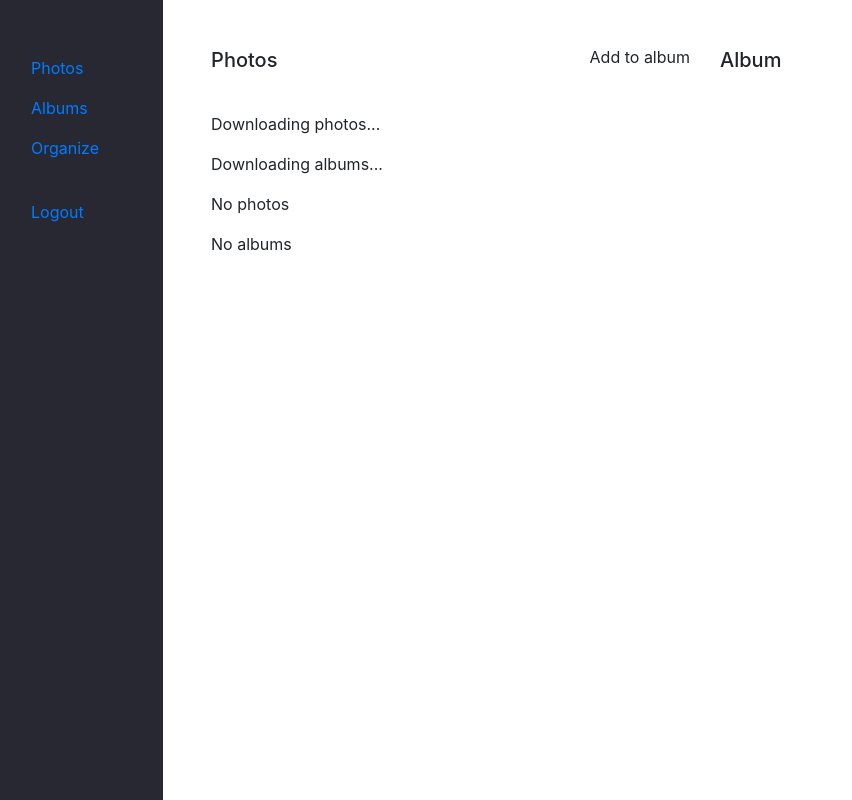
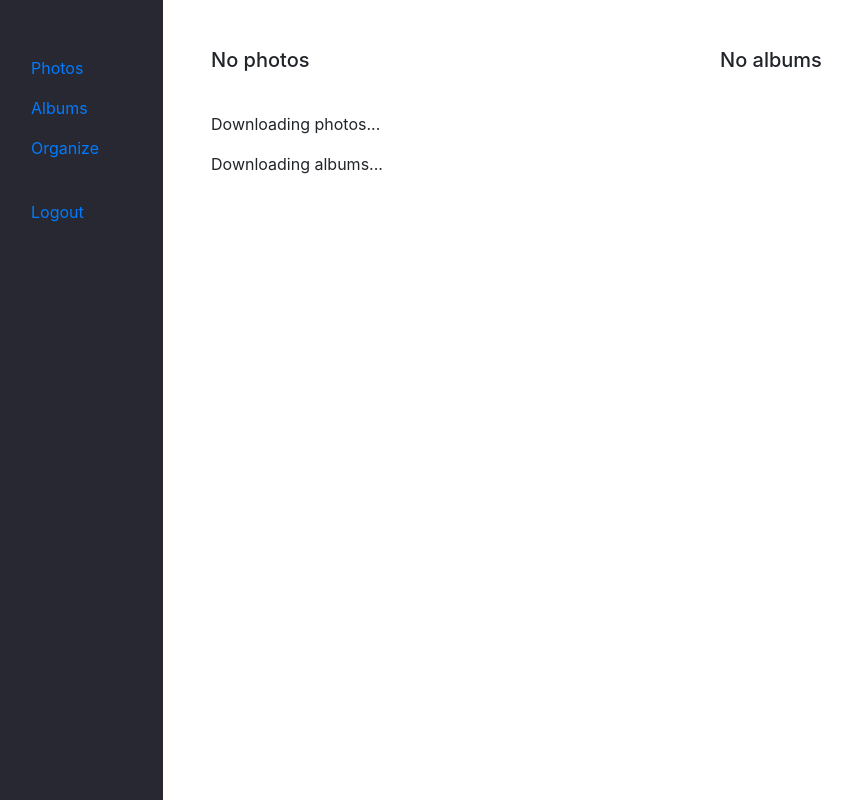
Before and after one commit to kresdl/photo-ui, a React (Create React App) app: page /user/organize in a window 1280 px wide. Shown: the whole page, without its empty margins (33-885 px from the left). Built offline with nearby package versions, Linux system fonts and the light colour scheme.

Commit message:
messages and typography

```diff
--- a/src/collapsable-list-factory.tsx
+++ b/src/collapsable-list-factory.tsx
@@ -9,14 +9,14 @@ type TransitionStyles = Partial<Record<TransitionStatus, CSSProperties>>
 
 type Props<T> = React.PropsWithoutRef<TransitionGroupProps> & {
   items?: T[],
-  children: (item: T, style: CSSProperties | undefined, ref: (em: HasClientHeight | null | undefined) => void) => React.ReactElement,
+  children: (item: T, style: CSSProperties | undefined, ref: (em: HasClientHeight | null) => void) => React.ReactElement,
   duration: number | string
 }
 
 const useCollapse = (duration: number | string) => {
   const styles = useRef<TransitionStyles | undefined>()
 
-  const ref = useCallback((em: HasClientHeight | null | undefined) => {
+  const ref = useCallback((em: HasClientHeight | null) => {
     if (!em) return
 
     // Negative bottom margin to emulate collapsing/expanding behavior and shift content below upwards/downwards.
--- a/src/components/Album.tsx
+++ b/src/components/Album.tsx
@@ -1,9 +1,15 @@
 import React from 'react'
 import { SavedAlbum } from '../types'
+import styled from 'styled-components'
+
+const H2 = styled.h2`
+  font-size: 1.2rem;
+  font-weight: 400;
+`
 
 const Album: React.FC<SavedAlbum> = ({ id, title }) =>
   <div className="d-flex justify-content-between p-3 border rounded">
-    <h5 className="mb-1">{title}</h5>
+    <H2 className="mb-1">{title}</H2>
     <small>{id}</small>
   </div>
 
--- a/src/components/AlbumEditor.tsx
+++ b/src/components/AlbumEditor.tsx
@@ -55,7 +55,13 @@ const AlbumEditor: React.FC = () => {
         </div>
       </div>
       <div className="col-lg-6">
-        <h5 className="mb-4"><span>Albums</span><small className="float-right">Delete</small></h5>
+        <h5 className="mb-4">
+          {
+            albums?.length
+              ? <><span>Albums</span><small className="float-right">Delete</small></>
+              : <span>No albums</span>
+          }
+        </h5>
         <Albums items={albums?.sort(byTitle)} onSelect={discard} />
       </div>
     </div>
--- a/src/components/AlbumSelect.tsx
+++ b/src/components/AlbumSelect.tsx
@@ -2,7 +2,7 @@ import React from 'react'
 import { SavedAlbum } from '../types'
 
 type Props = {
-  albums: SavedAlbum[] | null | undefined
+  albums: SavedAlbum[] | undefined
   onChange: (id: number) => unknown,
   selected: number | undefined
 }
--- a/src/components/Organize.tsx
+++ b/src/components/Organize.tsx
@@ -63,38 +63,46 @@ const Organize: React.FC = () => {
     removePhoto(id, albumId!)
   }
 
-  const hasPhotos = photos?.length,
-    hasAlbums = albums?.length,
-    ready = (hasPhotos && hasAlbums) || null,
-    noPhotosMsg = !hasPhotos && 'No photos',
-    noAlbumsMsg = !hasAlbums && 'No albums'
+  const ready = (photos?.length && albums?.length) || null
 
   return (
     <div className="row">
       <div className="col-lg-6 pb-3 pb-lg-0">
-        <h5 className="mb-4"><span>Photos</span><small className="float-right">Add to album</small></h5>
+        <h5 className="mb-4">
+          {
+            photos?.length
+              ? <><span>Photos</span><small className="float-right">Add to album</small></>
+              : <span>No photos</span>
+          }
+        </h5>
         {
-          ready &&
-          <Photos items={photos} onSelect={add} />
+          ready && <Photos items={photos} onSelect={add} />
         }
         <div className="pt-3">
           {
             [photosMsg, albumsMsg, albumMsg, addMsg, removeMsg,
-              albumsErr, photosErr, albumErr, addErr, removeErr,
-              noPhotosMsg, noAlbumsMsg]
+              albumsErr, photosErr, albumErr, addErr, removeErr]
               .map(msg => msg && <p key={msg}>{msg}</p>)
           }
         </div>
       </div>
       <div className="col-lg-6">
-        <h5 className="mb-4">Album</h5>
+        <h5 className="mb-4">
+          <span>{albums?.length ? 'Album' : 'No albums'}</span>
+        </h5>
         {
           ready &&
           <>
             <div className="mb-3">
               <AlbumSelect albums={albums} onChange={change} selected={albumId} />
             </div>
-            <div className="mb-3"><span>Photos</span><small className="float-right">Remove from album</small></div>
+            <div className="mb-3">
+              {
+                album?.photos.length
+                  ? <><span>Photos</span><small className="float-right">Remove from album</small></>
+                  : <span>No photos</span>
+              }
+            </div>
             <div key={albumId}>
               <Photos items={album?.photos.sort(byTitle)} onSelect={remove} />
             </div>
--- a/src/components/Photo.tsx
+++ b/src/components/Photo.tsx
@@ -1,13 +1,22 @@
 import React from 'react'
 import { SavedPhoto } from '../types'
+import styled from 'styled-components'
+
+const H2 = styled.h2`
+  font-size: 1.2rem;
+  font-weight: 400;
+`
+const P = styled.p`
+  font-size: 1.05rem;
+`
 
 const Photo: React.FC<SavedPhoto> = ({ id, title, url, comment }) =>
   <div className="p-3 border rounded">
     <div className="d-flex justify-content-between">
-      <h5 className="mb-1">{title}</h5>
+      <H2 className="mb-1">{title}</H2>
       <small>{id}</small>
     </div>
-    <p style={{ fontSize: '1.1rem' }} className="mb-1 lead">{comment}</p>
+    <P className="mb-1 lead">{comment}</P>
     <small>{url}</small>
   </div>
 
--- a/src/components/PhotoEditor.tsx
+++ b/src/components/PhotoEditor.tsx
@@ -55,7 +55,13 @@ const PhotoEditor: React.FC = () => {
         </div>
       </div>
       <div className="col-lg-6">
-        <h5 className="mb-4"><span>Photos</span><small className="float-right">Delete</small></h5>
+        <h5 className="mb-4">
+          {
+            photos?.length
+              ? <><span>Photos</span><small className="float-right">Delete</small></>
+              : <span>No photos</span>
+          }
+        </h5>
         <Photos items={photos?.sort(byTitle)} onSelect={discard} />
       </div>
     </div>
--- a/src/hooks.ts
+++ b/src/hooks.ts
@@ -111,8 +111,7 @@ export const useDeletePhoto = (config?: MutationConfig<unknown, string>) =>
 export const useUploadPhoto = (config?: MutationConfig<SavedPhoto, string>) =>
   useMutate('photos', { loading: 'Uploading photo...' }, uploadPhoto,
     {
-      onSuccess: (photo: SavedPhoto) =>
-        addToCache('photos', photo),
+      onSuccess: (photo: SavedPhoto) => addToCache('photos', photo),
       ...config
     }
   )
@@ -131,13 +130,12 @@ export const useDeleteAlbum = (config?: MutationConfig<unknown, string>) =>
 export const useUploadAlbum = (config?: MutationConfig<SavedAlbum, string>) =>
   useMutate('albums', { loading: 'Uploading album...' }, uploadAlbum,
     {
-      onSuccess: (album: SavedAlbum) =>
-        addToCache('albums', album),
+      onSuccess: (album: SavedAlbum) => addToCache('albums', album),
       ...config
     }
   )
 
-export const useAlbum = (id: number | null | undefined, config?: QueryConfig<SavedAlbum, string>) =>
+export const useAlbum = (id: number | undefined, config?: QueryConfig<SavedAlbum, string>) =>
   useIndexedSync('album', id, { loading: 'Downloading album...' }, downloadAlbum, config)
 
 export const useAddPhoto = (config?: MutationConfig<unknown, string>) =>
```
